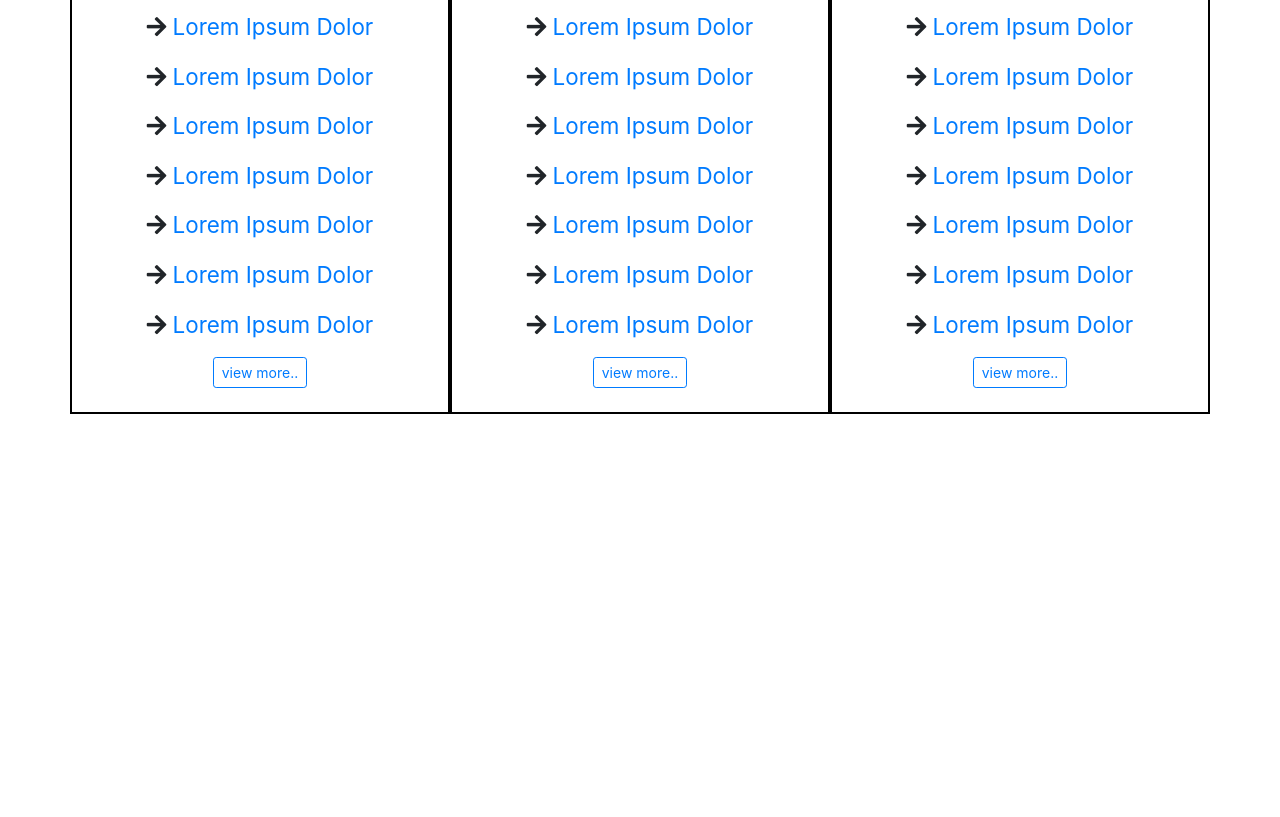
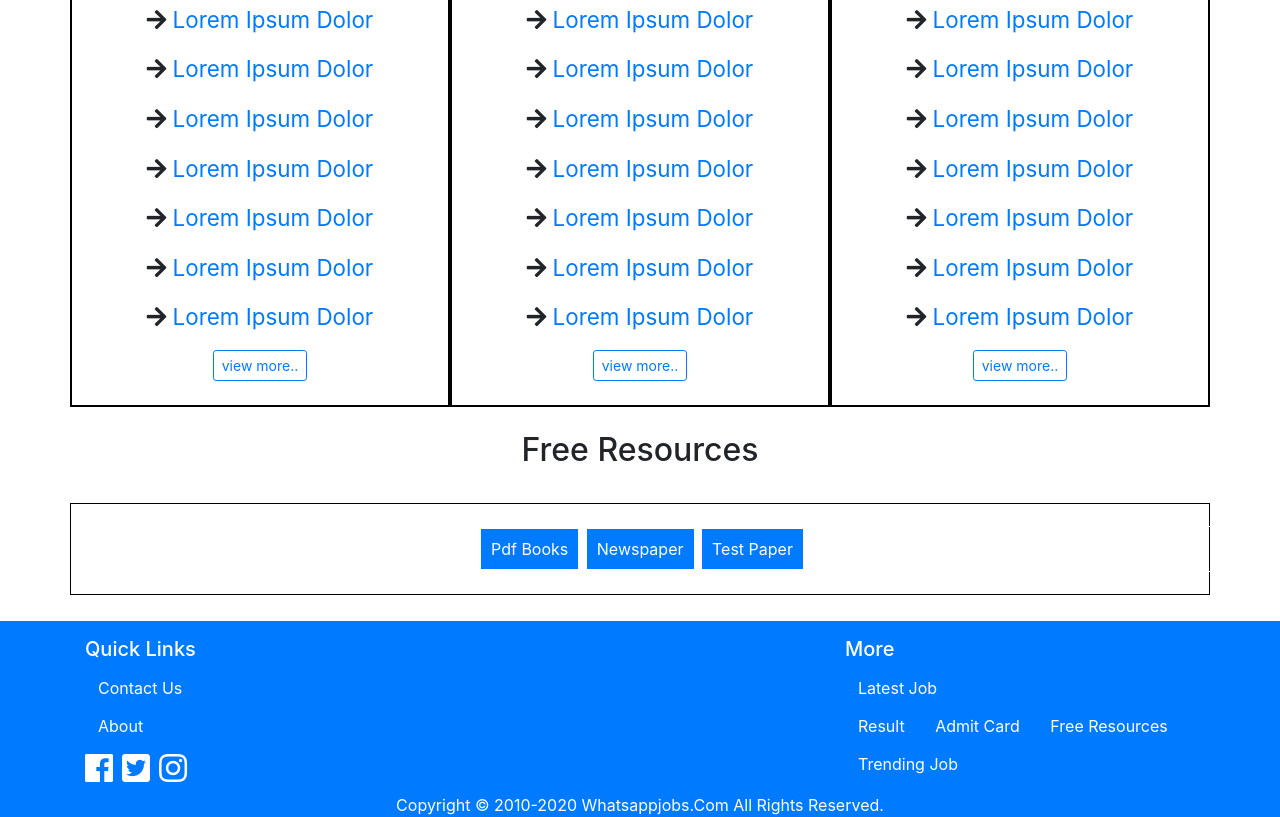
Before and after one commit to jk-20/jobnotification-template, a plain HTML site: page index.html in a window 1280 px wide. Shown: the part 828-1645 px from the top of the page. Before the commit the page ends 1266 px from the top, so only its background shows below. Drawn offline with nearby package versions, Linux system fonts and the light colour scheme.

Commit message:
completefrontend

```diff
--- a/css/style.css
+++ b/css/style.css
@@ -1,6 +1,7 @@
 /* #d9534f;danger
 #f0ad4e;warning
-#5cb85c success */
+#5cb85c success
+#0275d8 primary*/
 
 body{
     text-transform: capitalize;
@@ -22,7 +23,7 @@ body{
 
 }
 .navbar{
-    font-size: 1.5rem;
+    font-size: 1.2rem;
 }
 .trend-header{
     margin-top: 20px;
@@ -77,3 +78,36 @@ body{
   .jobs p{
     font-size: 1.4rem;
   }
+  .free-resource{
+    text-align: center;
+    padding: 20px;
+    margin: 2px;
+    border: 1px solid black;
+  }
+  .free-div{
+   border: 1px solid white;
+   margin: 2px;
+    padding: 10px;
+  }
+  .free-div a{
+    margin: 2px;
+    padding: 10px;
+   }
+
+  .free-div a:hover{
+    color: white;
+    background-color: #042c50;
+   }
+
+   .social {
+
+    font-size: 2rem;
+  }
+
+   .social a{
+
+     color:white;
+   }
+  footer{
+    color: white;
+  }
--- a/index.html
+++ b/index.html
@@ -183,10 +183,70 @@
 
 <br>
    <!-- latest job & admitcard & result ending -->
+<div class="container">
+  <div class="row">
+    <div class="col-sm-12">
+      <h2 class="text-center">free resources</h2>
+    </div>
+  </div>
+</div>
+<br>
+ <!-- freeresourse starting here  -->
+<div class="container justify-content-center free-resource">
+  <div class="row">
+    <div class="col-sm-12 free-div">
+      <a href="" class="btn-primary">pdf books</a>
+      <a href="" class="btn-primary">newspaper</a>
+      <a href="" class="btn-primary">test paper</a>
+    </div>
+
+    </div>
+
+  </div>
+
+<br>
+<!-- freeresourse ending here  -->
+
+
+  <div class="col-sm-12 bg-primary">
+    <div class="container">
+      <div class="row">
+        <div class="col-sm-4 pt-3">
+          <h5 class="text-white">quick links</h5>
+        <a href="" class="btn btn-primary text-white">contact us</a><br>
+        <a href="" class="btn btn-primary text-white">about</a><br>
+        <div class="social">
+          <a href=""><i class="fab fa-facebook"></i></a>
+          <a href=""><i class="fab fa-twitter-square"></i></a>
+          <a href=""><i class="fab fa-instagram"></i></a>
+        </div>
+
+        </div>
+        <div class="col-sm-4 pt-3">
+
+        </div>
+        <div class="col-sm-4 pt-3">
+          <h5 class="text-white">more</h5>
+          <a href="" class="btn btn-primary text-white">latest job</a><br>
+        <a href="" class="btn btn-primary text-white">result</a>
+        <a href="" class="btn btn-primary text-white">admit card</a>
+        <a href="" class="btn btn-primary text-white">free resources</a>
+        <a href="" class="btn btn-primary text-white">trending job</a>
+        </div>
+      </div>
+    </div>
+    <div class="container">
+      <div class="row">
+        <div class="col-sm-12">
+          <footer class="text-center">Copyright © 2010-2020 whatsappjobs.Com All Rights Reserved.</footer>
+        </div>
+      </div>
+    </div>
+  </div>
 
 
 
-
+ <!-- footer -->
 
 
     <script src="https://code.jquery.com/jquery-3.4.1.slim.min.js" integrity="sha384-J6qa4849blE2+poT4WnyKhv5vZF5SrPo0iEjwBvKU7imGFAV0wwj1yYfoRSJoZ+n" crossorigin="anonymous"></script>
```
